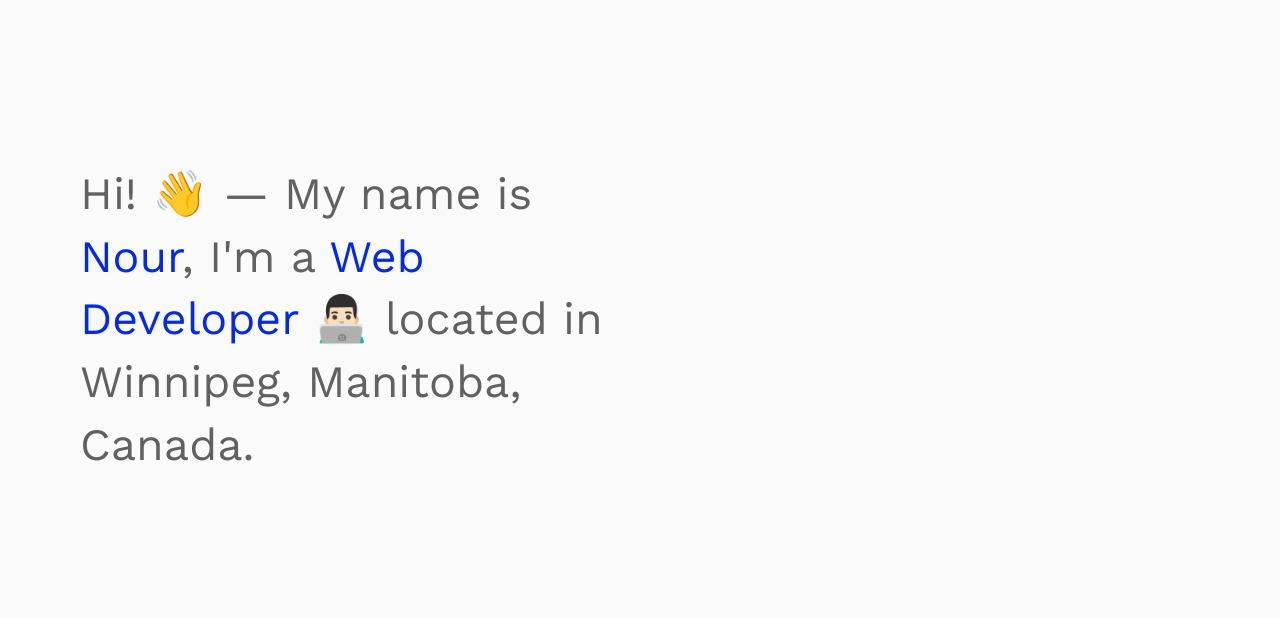
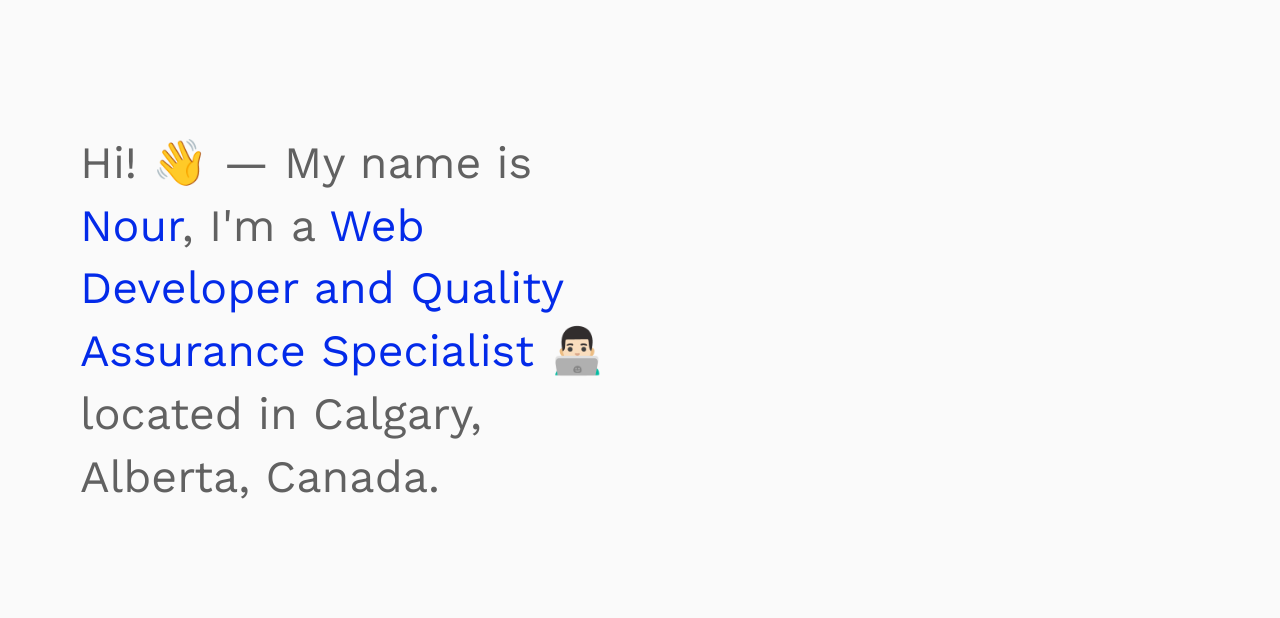
Before and after one commit to nkhedr1/My_Portfolio, a plain HTML site: page index.html in a window 1280 px wide. Shown: the top 618 px of the page. Drawn offline with nearby package versions, Linux system fonts and the light colour scheme.

Commit message:
Update index.html

```diff
--- a/index.html
+++ b/index.html
@@ -34,7 +34,7 @@
 
 		<div class="intro-text">
       <div class="Hi">
-				<h1>Hi! 👋  &mdash; My name is <span>Nour</span>, I'm a <span>Web Developer</span> 👨🏻‍💻 located in Winnipeg, Manitoba, Canada.</h1> <!-- Insert your text here! -->
+				<h1>Hi! 👋  &mdash; My name is <span>Nour</span>, I'm a <span>Web Developer and Quality Assurance Specialist</span> 👨🏻‍💻 located in Calgary, Alberta, Canada.</h1> <!-- Insert your text here! -->
       </div>
     </div>
 
```
